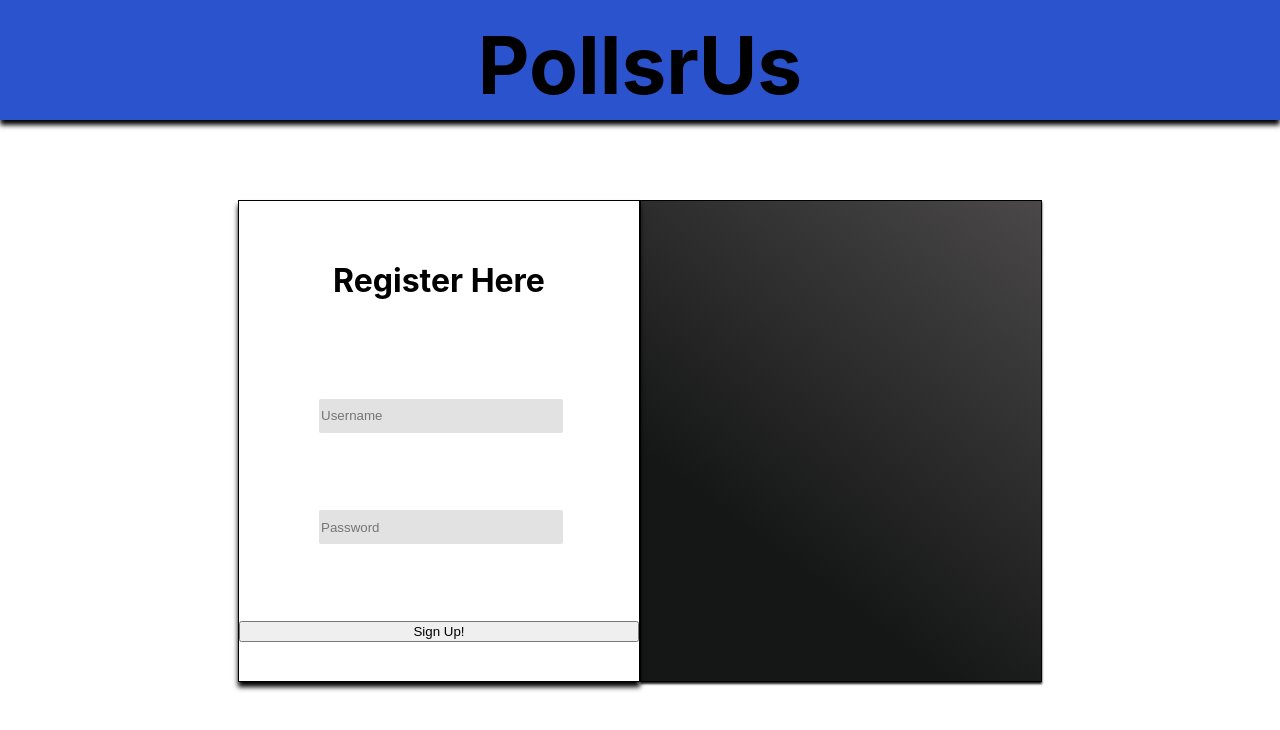
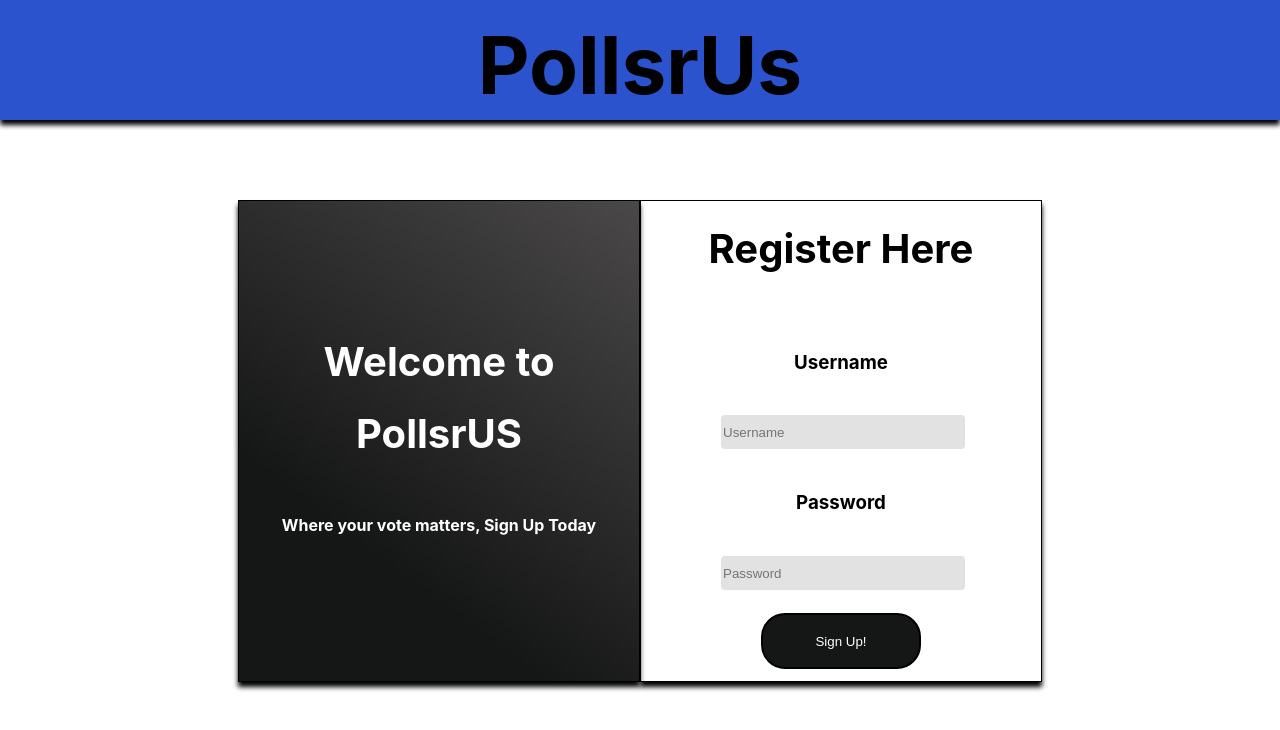
Before and after one commit to Bebo561/poll-app, a React (Create React App) app: page /register in a window 1280 px wide. Shown: the top 730 px of the page. Built offline with nearby package versions, Linux system fonts and the light colour scheme; a web font is replaced by a local one.

Commit message:
Edited frontend aspects

```diff
--- a/src/project_files/login.css
+++ b/src/project_files/login.css
@@ -42,6 +42,7 @@
 #Log{
     border: none;
     background-color: rgb(226, 226, 226);
+    margin: 0 auto;
     height: 4vh;
     width: 60%;
     border-radius: 2px;
--- a/src/project_files/register.css
+++ b/src/project_files/register.css
@@ -10,7 +10,7 @@ body{
     font-family: 'Inter', sans-serif;
     background-color: white;
     border: 1px solid black;
-    float: left;
+    float: right;
     height: 60vh;
     width: 50vh;
     box-shadow: 0px 5px 5px rgb(0, 0, 0);
@@ -22,19 +22,34 @@ body{
     flex-direction: column;
 }
 h1{
-    font-size: 4vh;
-    font-weight: 200 bold;
+    font-size: 5vh;
+    font-weight: 400 bold;
+    line-height: 72px;
+    margin: 0 0 24px;
+
 }
+h2{
+    left: 0;
+    margin-bottom: 0vh;
+}
+
 #Half2{
     margin-top: 25vh;
     background-image:linear-gradient( 217deg,
     rgb(74, 72, 72),
     #151616 70.71%);
-    box-shadow: 0px 2px 2px rgb(26, 26, 26);
+    box-shadow: 0px 5px 5px rgb(0, 0, 0);
     border: 1px solid black;
+    align-items: center;
+    text-align: center;
+    position: relative;
+    display: flex;
+    flex-direction: column;
+    color: white;
+    justify-content: center;
     height: 60vh;
     width: 50vh;
-    float: right;
+    float: left;
 }
 input{
     border: none;
@@ -42,5 +57,30 @@ input{
     height: 4vh;
     margin-left: 10vh;
     width: 60%;
-    border-radius: 2px;
+    border-radius: 4px;
 }
+input:focus{
+    outline-color: rgb(42, 141, 234);
+    background-color: white;
+}
+#signUp{
+    display: inline-block;
+    box-sizing: border-box;
+    text-decoration: none;
+    text-align: center;
+    border: 2px solid black;
+    background-color: #151616;
+    margin: 0 auto;
+    color: white;
+    font-weight: 200;
+    height: 7vh;
+    width: 20vh;
+    border-radius: 24px;
+    transition: all 0.3s;
+
+}
+#signUp:hover{
+    color: black;
+    background-color: white;
+    transform: scale(1.25);
+}
--- a/src/project_files/register.js
+++ b/src/project_files/register.js
@@ -6,12 +6,15 @@ const Register = () => {
         <React.Fragment>
        <div id ="Half1">
         <h1>Register Here</h1>
+        <h3>Username</h3>
         <input type = "text" id="user" placeholder = "Username" />
+        <h3>Password</h3>
         <input type = "password" id="pass" placeholder = "Password"/>
         <button id="signUp">Sign Up!</button>
        </div>
        <div id ="Half2">
-
+            <h1>Welcome to PollsrUS</h1>
+            <h4>Where your vote matters, Sign Up Today</h4>
        </div>
        </React.Fragment>
     )
```
